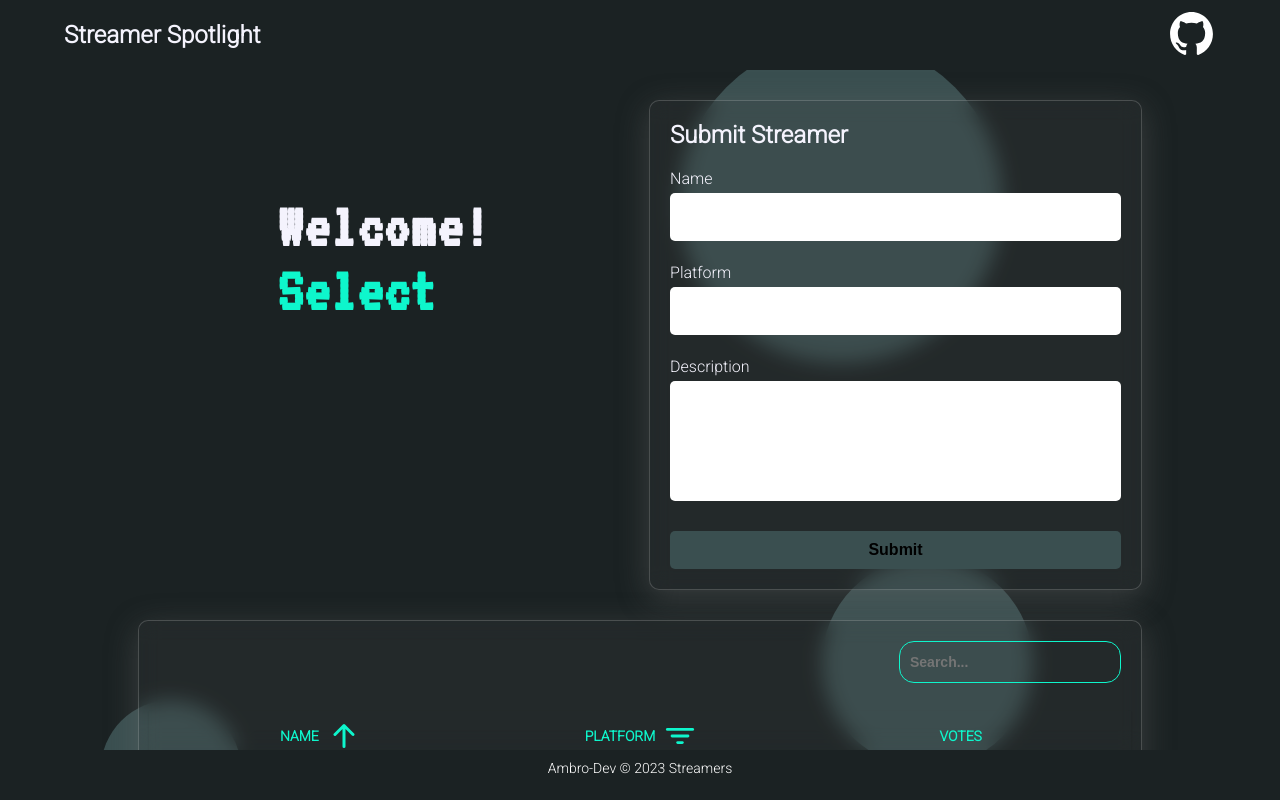
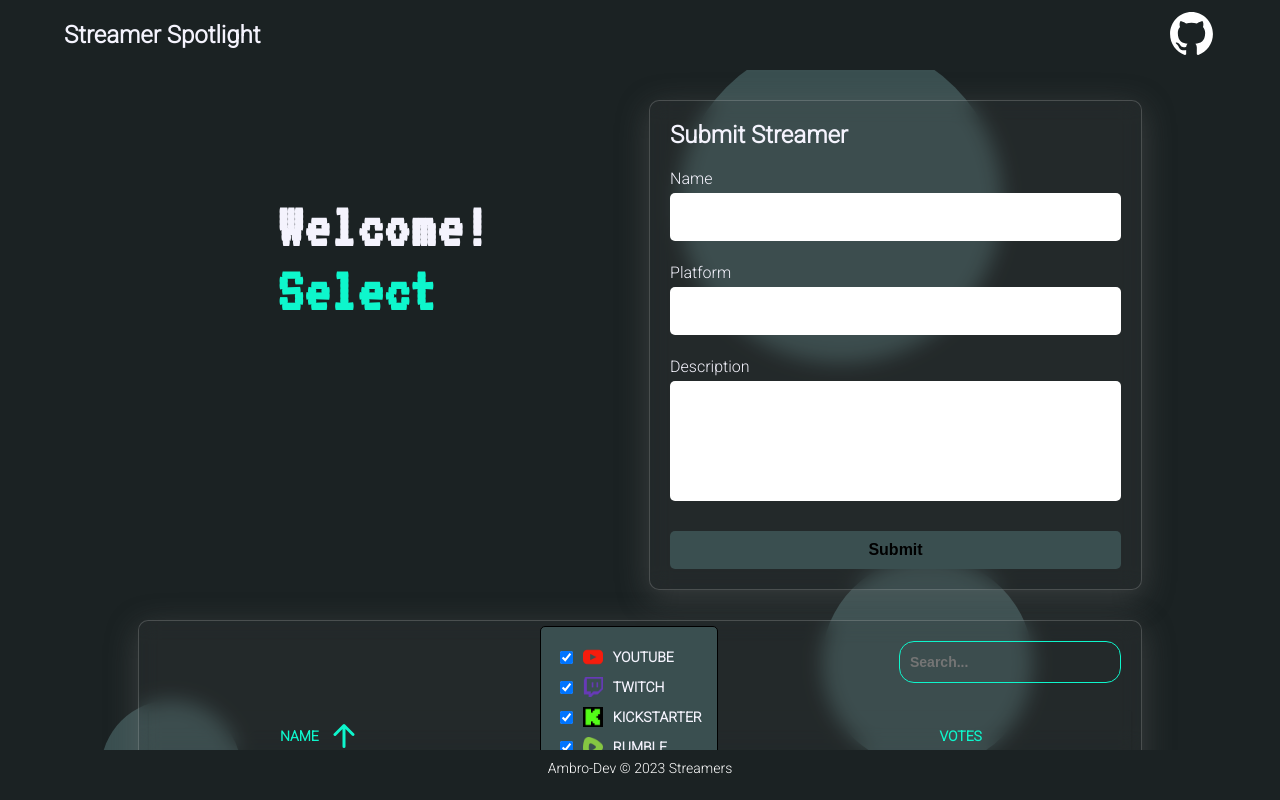
Before and after one commit to Ambro-Dev/streamers_app, a React (Create React App) app: page / in a window 1280 px wide. Both pictures are taken after a click on the element "PLATFORM". Shown: the top 800 px of the page. Built offline with nearby package versions, Linux system fonts and the light colour scheme.

Commit message:
filter option

```diff
--- a/src/components/Button/button.css
+++ b/src/components/Button/button.css
@@ -1,4 +1,4 @@
-button {
+.button {
     padding: 10px 20px;
     border: none;
     border-radius: 5px;
@@ -12,27 +12,27 @@ button {
     width: 100%;
 }
 
-.button {
+.button-box {
     display: flex;
     justify-content: center;
     align-items: center;
     margin: 10px;
 }
 
-button[disabled] {
+.button[disabled] {
     background-color: #3A4F50;
     color: #000;
     cursor: unset;
 }
 
-button[disabled]:hover {
+.button[disabled]:hover {
     background-color: #3A4F50;
     color: #000;
     transform: unset;
 }
 
-button:hover {
+.button:hover {
     background-color: #0ef6cc;
     color: #000;
-    transform: scale(1.1);
+    transform: scale(1.05);
 }
--- a/src/components/Button/index.js
+++ b/src/components/Button/index.js
@@ -2,8 +2,8 @@ import PropTypes from "prop-types";
 import "./button.css";
 
 const Button = ({ children, disabled, ...props }) => (
-  <div className="button">
-    <button {...props} disabled={disabled} type="button">
+  <div className="button-box">
+    <button className="button" {...props} disabled={disabled} type="button">
       {children}
     </button>
   </div>
--- a/src/components/Card/card.css
+++ b/src/components/Card/card.css
@@ -12,7 +12,7 @@
   margin: 10px;
 }
 
-h2 {
+.card h2 {
   font-size: 1.5rem;
   margin: 10px;
   text-transform: capitalize;
--- a/src/components/InputDropdown/inputdropdown.css
+++ b/src/components/InputDropdown/inputdropdown.css
@@ -28,7 +28,7 @@
     z-index: 10000;
 }
 
-li {
+.list li {
     list-style: none;
     padding: 10px;
     cursor: pointer;
@@ -38,16 +38,16 @@ li {
     align-items: center;
 }
 
-li:hover {
+.list li:hover {
     background-color: #0ef6cc;
     color: black;
 }
 
-li span {
+.list li span {
     margin-left: 10px;
 }
 
-li:not(:last-of-type) {
+.list li:not(:last-of-type) {
   border-bottom: 2px solid black;
 }
 
--- a/src/components/Table/index.js
+++ b/src/components/Table/index.js
@@ -17,7 +17,16 @@ import rumble from "../../assets/platforms/rumble.png";
 import trovo from "../../assets/platforms/trovo.png";
 
 const Table = ({ data }) => {
+  const platforms = [
+    { id: 1, name: "Youtube", image: youtube },
+    { id: 2, name: "Twitch", image: twitch },
+    { id: 3, name: "Kickstarter", image: kick },
+    { id: 4, name: "Rumble", image: rumble },
+    { id: 5, name: "Trovo", image: trovo },
+  ];
   const [sort, setSort] = React.useState("name_asc");
+  const [filteredPlatforms, setFilteredPlatforms] = React.useState(platforms);
+  const [showFilter, setShowFilter] = React.useState(false);
   const [filteredData, setFilteredData] = React.useState(data);
   const [selectedPage, setSelectedPage] = React.useState(1);
 
@@ -223,6 +232,18 @@ const Table = ({ data }) => {
     return pagination;
   };
 
+  const filterPlatforms = () => {
+    const newArray = filteredData.filter((item) => {
+      const itemName = item.platform.toLowerCase();
+      const platformsFiltered = filteredPlatforms.filter((platform) => {
+        const platformName = platform.name.toLowerCase();
+        return itemName.includes(platformName);
+      });
+      return platformsFiltered.length > 0;
+    });
+    setFilteredData(newArray);
+  };
+
   return (
     <>
       <div className="search">
@@ -249,7 +270,10 @@ const Table = ({ data }) => {
               />
             )}
           </div>
-          <div className="table-header-item">
+          <div
+            className="table-header-item"
+            onClick={() => setShowFilter(true)}
+          >
             <span>Platform</span>
             <img
               className="filter-arrow"
@@ -259,6 +283,39 @@ const Table = ({ data }) => {
               alt="filter-arrow"
             />
           </div>
+          {showFilter && (
+            <div className="platform-filter">
+              {platforms.map((platform) => (
+                <div
+                  className="platform-filter-item"
+                  key={platform.id}
+                  onClick={() => {
+                    const newArray = filteredPlatforms.filter(
+                      (item) =>
+                        item.name.toLowerCase() !== platform.name.toLowerCase()
+                    );
+                    setFilteredData(newArray);
+                  }}
+                >
+                  <input
+                    type="checkbox"
+                    checked={filteredPlatforms.map(
+                      (item) =>
+                        item.name.toLowerCase() === platform.name.toLowerCase()
+                    )}
+                  />
+                  <img
+                    src={platform.image}
+                    height={20}
+                    width={20}
+                    alt={`platform-${platform.name}`}
+                  />
+                  <span>{platform.name}</span>
+                </div>
+              ))}
+              <button onClick={() => filterPlatforms()}>Apply</button>
+            </div>
+          )}
           <div
             className="table-header-item"
             onClick={() => changeFilter("votes")}
--- a/src/components/Table/table.css
+++ b/src/components/Table/table.css
@@ -50,6 +50,57 @@
     font-size: 14px;
     text-transform: uppercase;
     cursor: pointer;
+}
+
+.platform-filter {
+    display: flex;
+    justify-content: center;
+    flex-direction: column;
+    margin-right: 10px;
+    cursor: pointer;
+    border: #000 1px solid;
+    border-radius: 5px;
+    width: auto;
+    padding: 15px;
+    background-color: #3A4F50;
+    color: #0ef6cc;
+    font-weight: bold;
+    font-size: 14px;
+    text-transform: uppercase;
+    margin-bottom: 10px;
+    position: absolute;
+    left: 40%;
+}
+
+.platform-filter-item {
+    display: flex;
+    justify-content: flex-start;
+    align-items: center;
+    flex-direction: row;
+    margin: 5px 0;
+    cursor: pointer;
+    color: #f4f3fd;
+}
+
+.platform-filter button {
+    background-color: #0ef6cc;
+    border: none;
+    outline: none;
+    color: #000;
+    font-weight: bold;
+    font-size: 14px;
+    border-radius: 5px;
+    text-transform: uppercase;
+    cursor: pointer;
+    margin-top: 10px;
+}
+
+.platform-filter-item img {
+    margin-right: 10px;
+}
+
+.platform-filter-item input {
+    margin-right: 10px;
 }
 
 .pagination {
--- a/src/test-data/data.js
+++ b/src/test-data/data.js
@@ -19,7 +19,7 @@ const data = [
   {
     id: 2,
     name: "Asmongold",
-    platform: "Twitch",
+    platform: "Kickstarter",
     votes_up: 82,
     votes_down: 18,
     img: asmongold,
@@ -27,7 +27,7 @@ const data = [
   {
     id: 3,
     name: "Forsen",
-    platform: "Twitch",
+    platform: "Rumble",
     votes_up: 62,
     votes_down: 38,
     img: forsen,
@@ -51,7 +51,7 @@ const data = [
   {
     id: 6,
     name: "Sodapoppin",
-    platform: "Twitch",
+    platform: "Trovo",
     votes_up: 85,
     votes_down: 15,
     img: sodapoppin,
@@ -59,7 +59,7 @@ const data = [
   {
     id: 7,
     name: "XQC",
-    platform: "Twitch",
+    platform: "Youtube",
     votes_up: 92,
     votes_down: 8,
     img: xqc,
```
